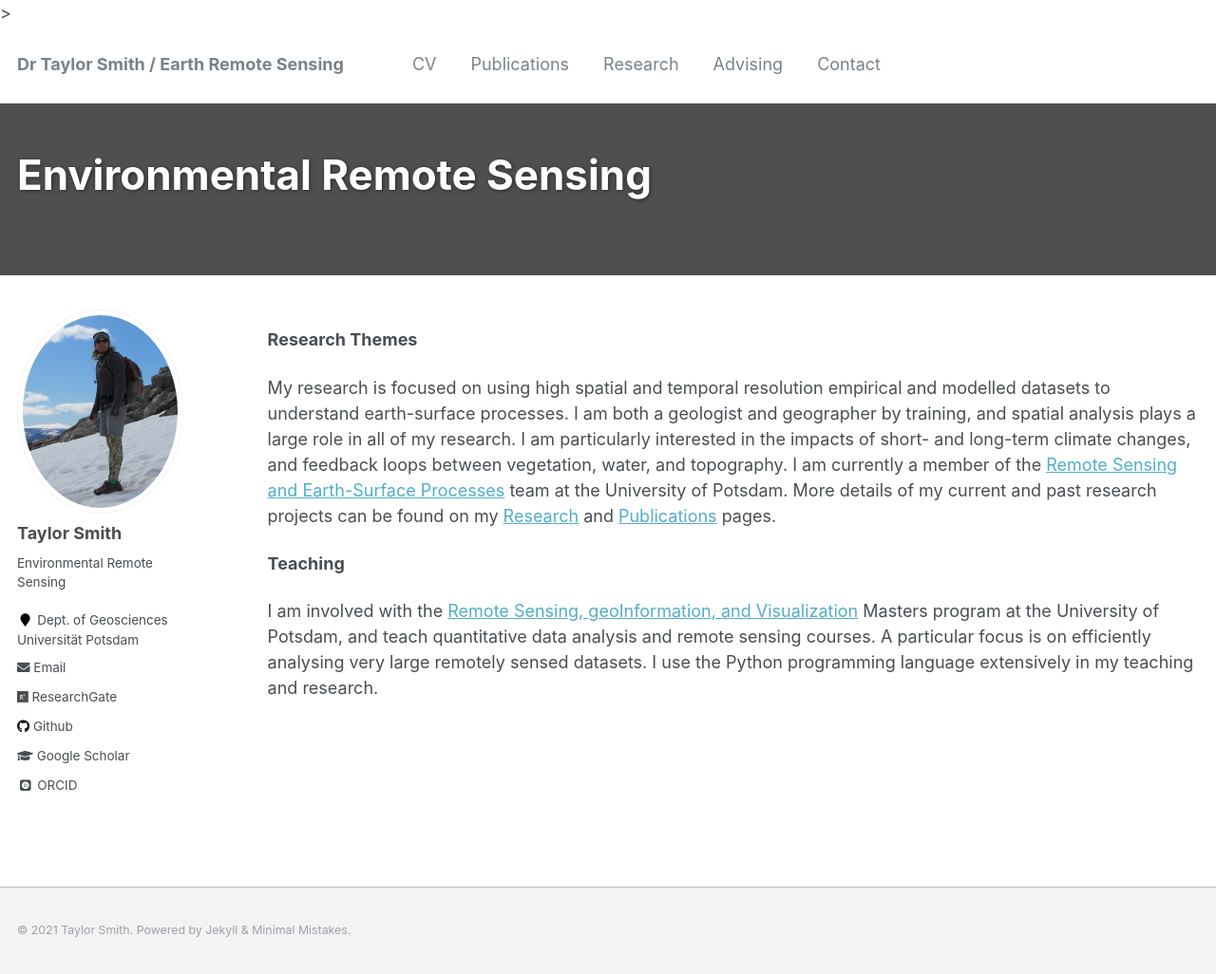
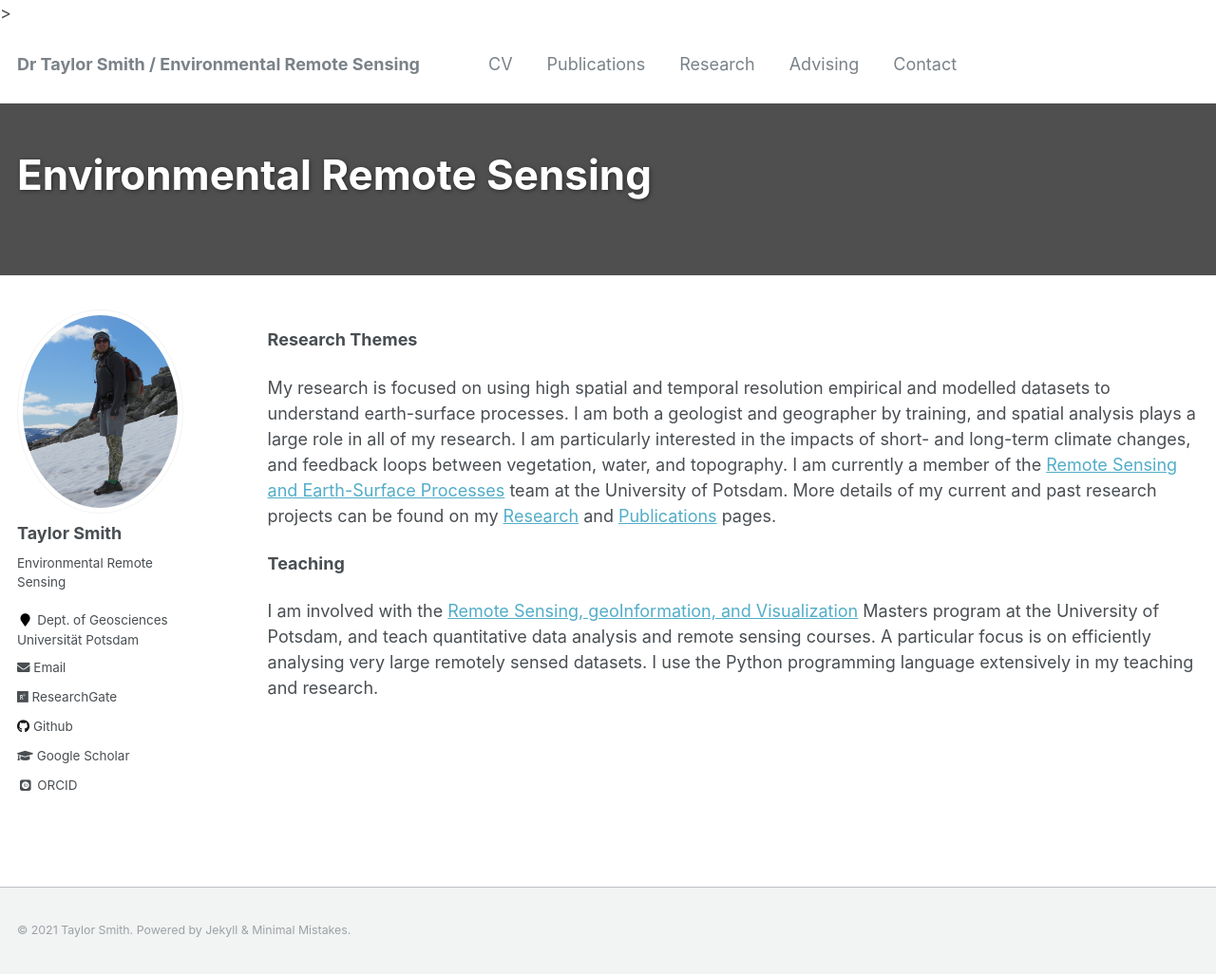
Before and after one commit to tasmi/tasmi.github.io, a Jekyll site: the page built from _pages/about.md, in a window 1280 px wide and 1026 px high. Shown: the whole window at 95% size. Built offline with Jekyll 4.4.1, drawn with Linux system fonts in a browser that asks for light colours; some web fonts are replaced.

Commit message:
Update _config.yml

```diff
--- a/_config.yml
+++ b/_config.yml
@@ -7,10 +7,10 @@
 
 # Site Settings
 locale                   : "en-US"
-title                    : "Dr Taylor Smith / Earth Remote Sensing"
+title                    : "Dr Taylor Smith / Environmental Remote Sensing"
 title_separator          : "-"
 name                     : &name "Taylor Smith"
-description              : &description "Earth Remote Sensing"
+description              : &description "Environmental Remote Sensing"
 url                      : https://tasmi.github.io
 baseurl                  : #"" # the subpath of your site, e.g. "/blog"
 repository               : "tasmi/tasmi.github.io"
```
